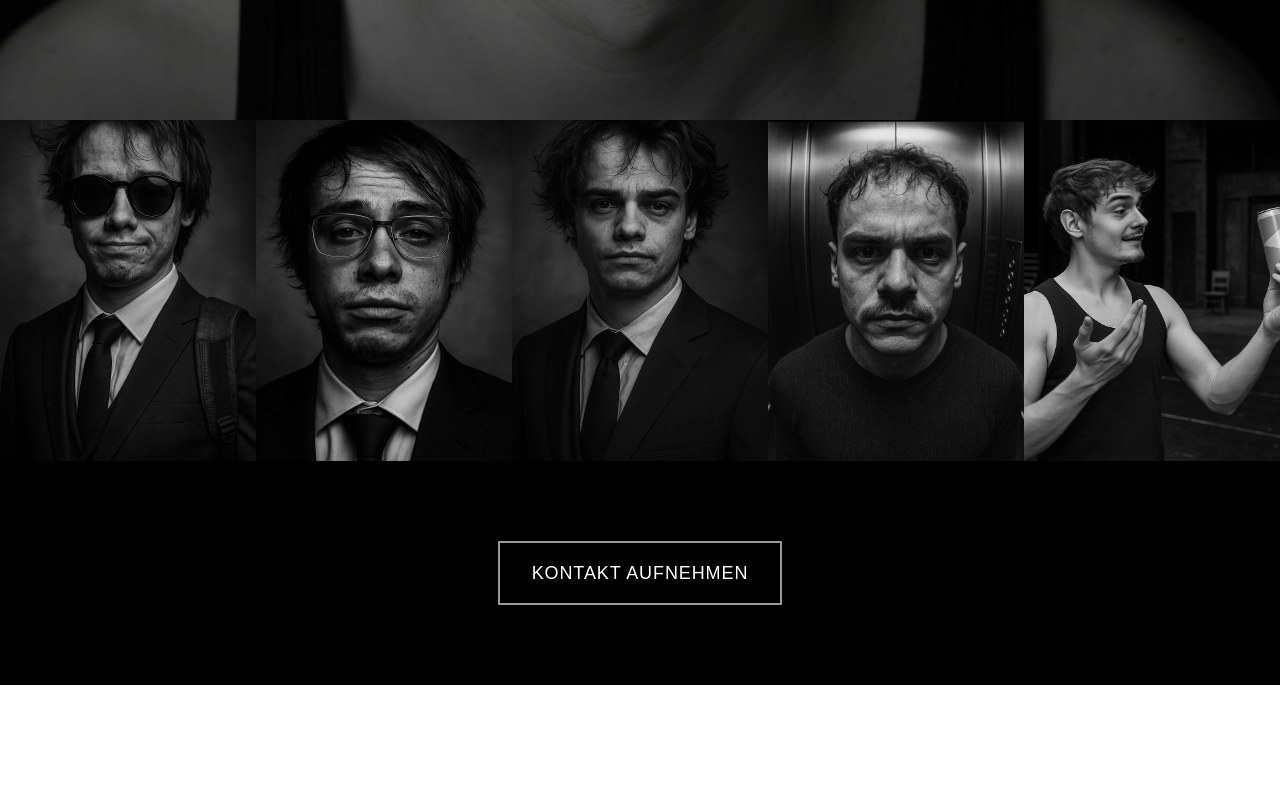
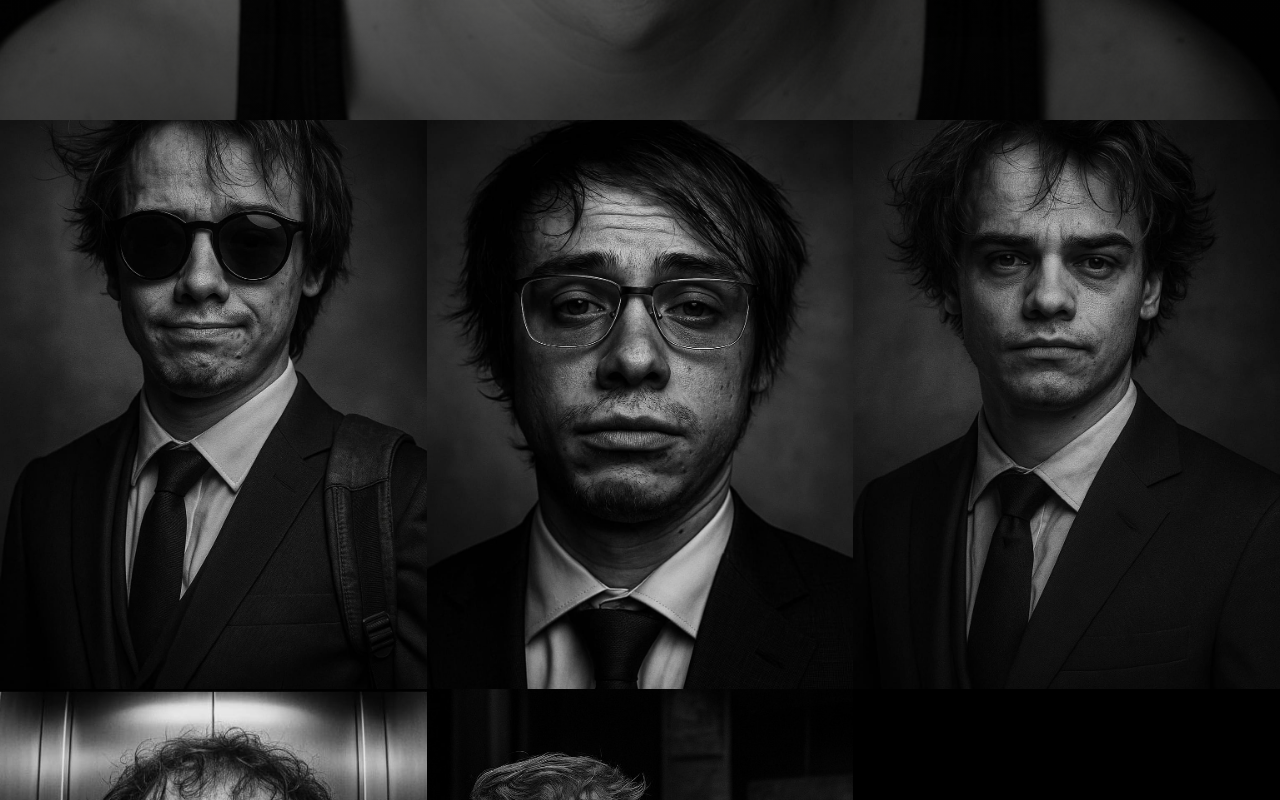
Before and after one commit to TheRealDevCH/actor-portfolio, a Next.js app: page / in a window 1280 px wide. Shown: the part 680-1480 px from the top of the page. Before the commit the page ends 1365 px from the top, so only its background shows below. Built offline with nearby package versions, Linux system fonts and the light colour scheme.

Commit message:
Fix gallery grid layout - restore 3 column desktop layout

```diff
--- a/app/page.tsx
+++ b/app/page.tsx
@@ -47,7 +47,7 @@ export default function Home() {
 
       {/* Portfolio Gallery */}
       <section className="w-full">
-        <div className="grid grid-cols-1 xs:grid-cols-2 md:grid-cols-3 lg:grid-cols-3 xl:grid-cols-5 gap-0">
+        <div className="grid grid-cols-1 sm:grid-cols-2 md:grid-cols-3 gap-0">
           {images.map((image, index) => (
             <div
               key={index}
@@ -59,7 +59,7 @@ export default function Home() {
                 alt={`Portfolio ${index + 1}`}
                 fill
                 className="object-cover transition-transform duration-500 group-hover:scale-110"
-                sizes="(max-width: 640px) 100vw, (max-width: 768px) 50vw, (max-width: 1024px) 33vw, 20vw"
+                sizes="(max-width: 640px) 100vw, (max-width: 768px) 50vw, 33vw"
               />
               <div className="absolute inset-0 bg-black/0 group-hover:bg-black/30 transition-colors duration-300" />
             </div>
```
